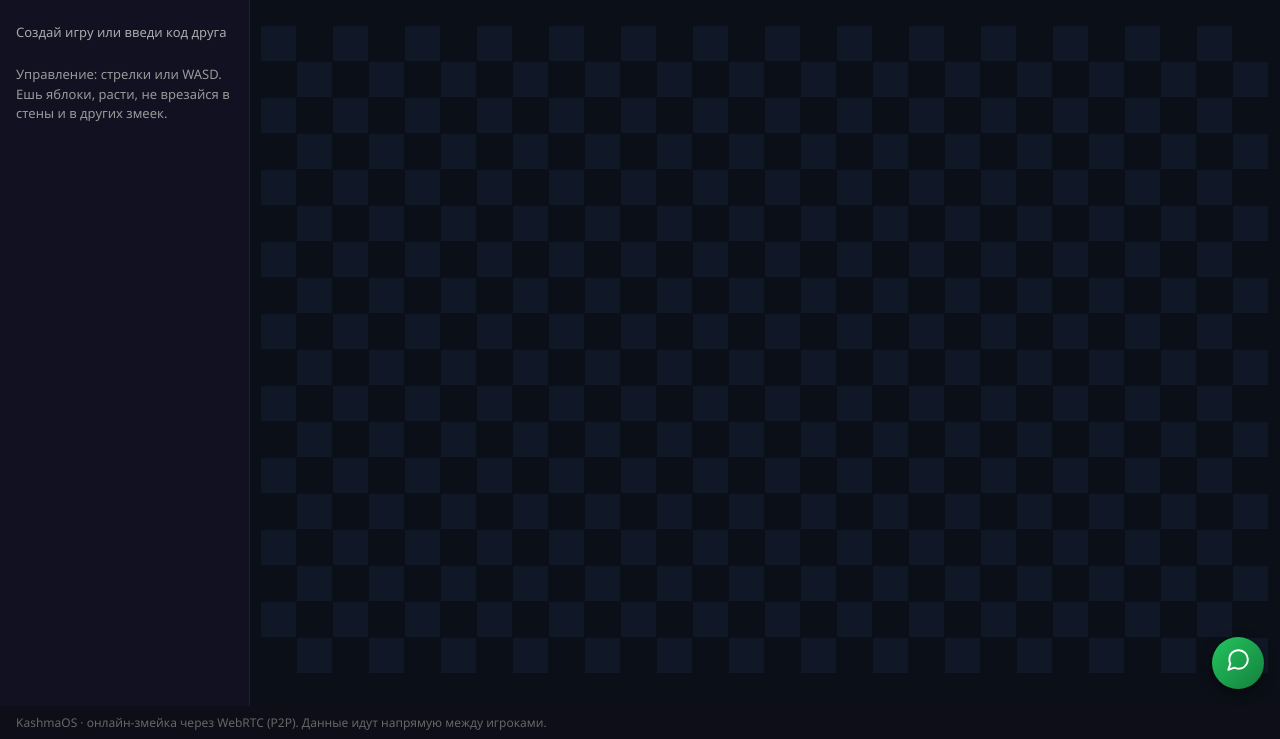
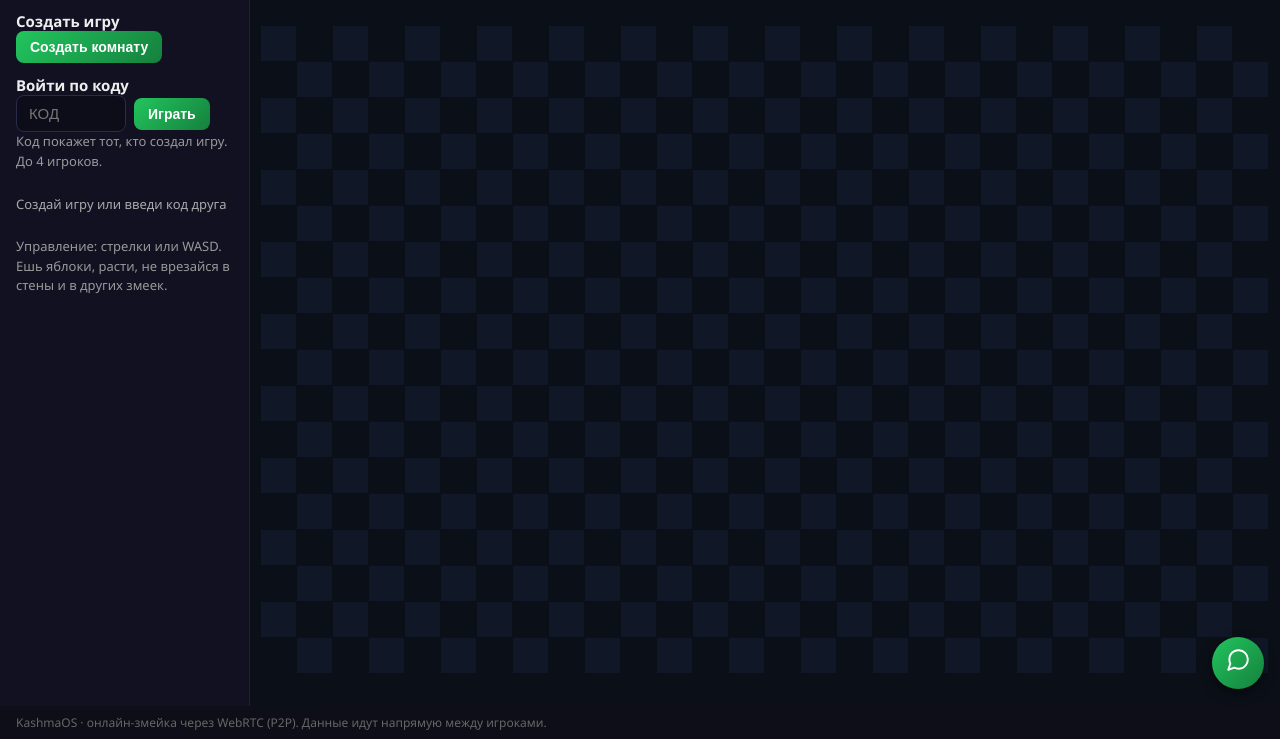
Before and after one commit to selutine9-source/kashmaMessenger, a website: page public/snake.html in a window 1280 px wide. Shown: the part 61-800 px from the top of the page. Drawn offline with Linux system fonts and the light colour scheme.

Commit message:
fix(snake, calls): show join panels by default, allow typing code

```diff
--- a/public/snake.html
+++ b/public/snake.html
@@ -97,11 +97,11 @@ canvas {
 </div>
 <div class="container">
     <aside class="side">
-        <div style="display:none" id="hostPanel">
+        <div id="hostPanel">
             <h2>Создать игру</h2>
             <button class="btn" id="createBtn">Создать комнату</button>
         </div>
-        <div style="display:none" id="joinPanel">
+        <div id="joinPanel">
             <h2>Войти по коду</h2>
             <div class="row">
                 <input id="joinCode" maxlength="5" placeholder="КОД" style="width:110px">
@@ -553,6 +553,7 @@ canvas {
     }
 
     window.addEventListener("keydown", function (e) {
+        if ((e.target && (e.target.tagName === "INPUT" || e.target.tagName === "TEXTAREA")) || e.ctrlKey || e.metaKey) return;
         if (KEYMAP[e.keyCode] !== undefined) { e.preventDefault(); changeDir(KEYMAP[e.keyCode]); }
     });
 
```
Also changed, not shown: public/calls.html (+2 -2 lines).
